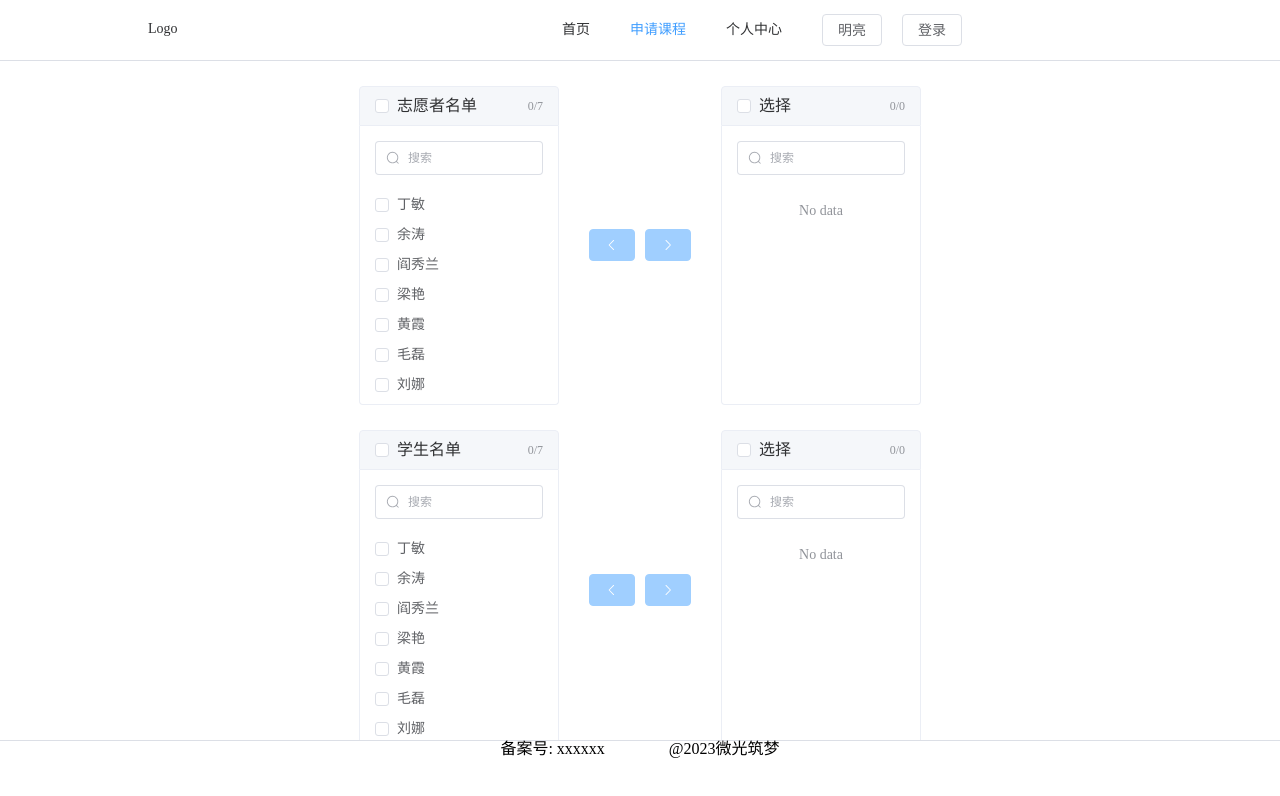
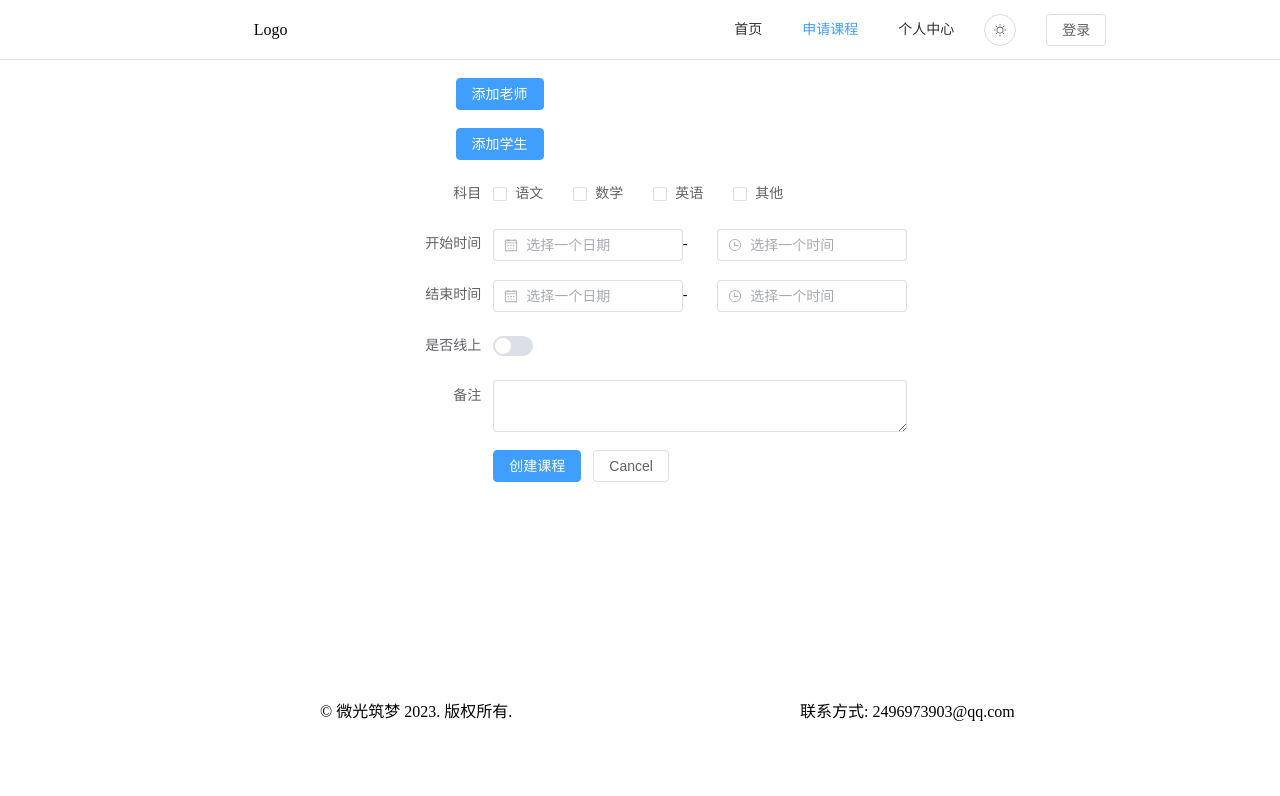
Before and after one commit to Bai-Zhi-shen/dim-light-dream-vue, a Vue app: page /course in a window 1280 px wide. Shown: the top 796 px of the page. Built offline with nearby package versions, Linux system fonts and the light colour scheme.

Commit message:
新增个人信息 选择课程-添加删除选项 完善首页 优化界面布局

```diff
--- a/index.html
+++ b/index.html
@@ -4,7 +4,7 @@
     <meta charset="UTF-8" />
     <link rel="icon" type="image/svg+xml" href="/vite.svg" />
     <meta name="viewport" content="width=device-width, initial-scale=1.0" />
-    <title>Vite + Vue + TS</title>
+    <title>微光筑梦</title>
   </head>
   <body>
     <div id="app"></div>
--- a/src/App.vue
+++ b/src/App.vue
@@ -1,19 +1,22 @@
 <template>
-  <el-container>
-    <el-header class="header">
-      <Menu @changLoginVisible="changLoginVisible" :userName="userName"></Menu>
-    </el-header>
-    <el-main class="main">
-      <router-view></router-view>
-    </el-main>
-    <el-footer class="footer">
-      <div style="text-align: center; position:relative;">
-        <span>备案号:
-          xxxxxx</span>&nbsp;&nbsp;&nbsp;&nbsp;&nbsp;&nbsp;&nbsp;&nbsp;&nbsp;&nbsp;&nbsp;&nbsp;&nbsp;&nbsp;&nbsp;&nbsp;<span>@2023微光筑梦</span>
-      </div>
-    </el-footer>
-  </el-container>
-  <Login v-if="isLoginVisible" @changLoginVisible="changLoginVisible" @refreshingLoginStatus="refreshingLoginStatus"></Login>
+  <div class="header">
+    <Menu @changLoginVisible="changLoginVisible" :user="user" ></Menu>
+  </div>
+
+  <div class="main">
+    <router-view :user="user" style="min-height:calc(100vh - 200px);"></router-view>
+
+    <el-row style="height: 100px;">
+      <el-col :span="6" :offset="6" style="display: flex;">
+        <text style="margin: auto 0;">© 微光筑梦 2023. 版权所有.</text>
+      </el-col>
+      <el-col :span="6" :offset="3" style="display: flex;">
+        <text style="margin: auto 0;">联系方式: 2496973903@qq.com</text>
+      </el-col>
+    </el-row>
+  </div>
+  <Login v-if="isLoginVisible" @changLoginVisible="changLoginVisible" @refreshingLoginStatus="refreshingLoginStatus">
+  </Login>
 </template>
 
 <script setup lang="ts">
@@ -22,8 +25,9 @@ import Login from '@/components/Login.vue'
 import { ref } from 'vue'
 import axios from 'axios'
 
+
 const isLoginVisible = ref(false)
-const userName = ref('')
+const user = ref('')
 
 const changLoginVisible = (on_off: boolean) => {
   isLoginVisible.value = on_off
@@ -44,7 +48,7 @@ const login = () => {
       .then(res => {                    //请求成功后执行函数
         if (res.data.code === 1) {
           //请求成功之后给用户名赋值
-          userName.value = res.data.data.userName
+          user.value = res.data.data
         } else {
           console.log("登录失败")
         }
@@ -60,33 +64,16 @@ login()
 
 <style scoped>
 .header {
-  height: 60px;
-  padding: 0;
   position: sticky;
   top: 0;
-  z-index: 999;
+  z-index: 10;
 }
 
 .main {
-  padding: 0;
-  position: absolute;
-  left: 0;
   top: 60px;
-  right: 0;
-  bottom: 60px;
+  height: calc(100vh - 57px);
   overflow-y: auto;
   overflow-x: hidden;
-}
-
-.footer {
-  padding: 0;
-  position: absolute;
-  left: 0;
-  right: 0;
-  bottom: 0;
-  width: 100%;
-  height: 60px;
-  border-top: solid 1px var(--el-menu-border-color);
 }
 
 .logo {
--- a/src/style.css
+++ b/src/style.css
@@ -3,46 +3,9 @@
    License: none (public domain)
 */
 
-html, body, div, span, applet, object, iframe,
-h1, h2, h3, h4, h5, h6, p, blockquote, pre,
-a, abbr, acronym, address, big, cite, code,
-del, dfn, em, img, ins, kbd, q, s, samp,
-small, strike, strong, sub, sup, tt, var,
-b, u, i, center,
-dl, dt, dd, ol, ul, li,
-fieldset, form, label, legend,
-table, caption, tbody, tfoot, thead, tr, th, td,
-article, aside, canvas, details, embed,
-figure, figcaption, footer, header, hgroup,
-menu, nav, output, ruby, section, summary,
-time, mark, audio, video {
+html, body{
 	margin: 0;
-	padding: 0;
-	border: 0;
-	font-size: 100%;
-	font: inherit;
-	vertical-align: baseline;
 }
-/* HTML5 display-role reset for older browsers */
-article, aside, details, figcaption, figure,
-footer, header, hgroup, menu, nav, section {
-	display: block;
+:root{
+   --el-menu-bg-color: #ffffff;
 }
-body {
-	line-height: 1;
-}
-ol, ul {
-	list-style: none;
-}
-blockquote, q {
-	quotes: none;
-}
-blockquote:before, blockquote:after,
-q:before, q:after {
-	content: '';
-	content: none;
-}
-table {
-	border-collapse: collapse;
-	border-spacing: 0;
-}
--- a/src/views/Course.vue
+++ b/src/views/Course.vue
@@ -1,19 +1,49 @@
 <template>
-
-  <el-row justify="center" style="margin: 2%;">
-    <el-transfer v-model="value" filterable :filter-method="filterMethod" filter-placeholder="搜索"
-      :titles="['志愿者名单', '选择']" :data="data" />
-  </el-row>
-
-  <el-row justify="center" style="margin: 2%;">
-    <el-transfer v-model="value" filterable :filter-method="filterMethod" filter-placeholder="搜索" :titles="['学生名单', '选择']"
-      :data="data" />
-  </el-row>
-
   <el-row justify="center">
     <el-col :span="10">
       <el-form :model="form" label-width="120px">
-
+        <br />
+        <el-form-item v-for="(teacher, index) in form.teachers" :key="teacher.id" :label="'老师' + (index + 1)"
+          :prop="'teacher.' + index + '.value'" :rules="{
+            required: true,
+            message: '不能为空',
+            trigger: 'blur',
+          }">
+          <el-row :gutter="20">
+            <el-col :span="20">
+              <el-input v-model="teacher.name" />
+            </el-col>
+            <el-col :span="4">
+              <el-button type="danger" :icon="Delete" circle @click.prevent="removeTeacher(teacher)"></el-button>
+            </el-col>
+          </el-row>
+        </el-form-item>
+        <el-row :gutter="20">
+          <el-col :span="4"></el-col>
+          <el-button type="primary" @click="addTeacher">添加老师</el-button>
+        </el-row>
+        <br />
+        <el-form-item v-for="(student, index) in form.students" :key="student.id" :label="'学生' + (index + 1)"
+          :prop="'student.' + index + '.value'" :rules="{
+            required: true,
+            message: '不能为空',
+            trigger: 'blur',
+          }">
+          <el-row :gutter="20">
+            <el-col :span="20">
+              <el-input v-model="student.name" />
+            </el-col>
+            <el-col :span="4">
+              <el-button type="danger" :icon="Delete" circle @click.prevent="removeStudent(student)"></el-button>
+            </el-col>
+          </el-row>
+        </el-form-item>
+        <el-row :gutter="20">
+          <el-col :span="4">
+          </el-col>
+          <el-button type="primary" @click="addStudent">添加学生</el-button>
+        </el-row>
+        <br />
         <el-form-item label="科目">
           <el-checkbox-group v-model="form.subject">
             <el-checkbox label="语文" name="type" />
@@ -67,10 +97,22 @@
 
 <script setup lang="ts">
 import { reactive } from 'vue'
-import { ref } from 'vue'
+import { Delete } from '@element-plus/icons-vue'
 
 // do not use same name with ref
-const form = reactive({
+const form = reactive<{
+  teachers: TeacherItem[]
+  students: StudentItem[]
+  subject: string[]
+  startDate: string
+  startTime: string
+  endDate: string
+  endTime: string
+  online: boolean
+  desc: string
+}>({
+  teachers: [],
+  students: [],
   subject: [],
   startDate: '',
   startTime: '',
@@ -80,39 +122,38 @@ const form = reactive({
   desc: '',
 })
 
-interface Option {
-  key: number
-  label: string
-  initial: string
+interface TeacherItem {
+  id: number
+  name: string
+}
+const removeTeacher = (item: TeacherItem) => {
+  const index = form.teachers.indexOf(item)
+  if (index !== -1) {
+    form.teachers.splice(index, 1)
+  }
+}
+const addTeacher = () => {
+  form.teachers.push({
+    id: Date.now(),
+    name: '',
+  })
 }
 
-const generateData = () => {
-  const data: Option[] = []
-  const states = [
-    '丁敏',
-    '余涛',
-    '阎秀兰',
-    '梁艳',
-    '黄霞',
-    '毛磊',
-    '刘娜 ',
-  ]
-  const initials = ['CA', 'IL', 'MD', 'TX', 'FL', 'CO', 'CT']
-  states.forEach((city, index) => {
-    data.push({
-      label: city,
-      key: index,
-      initial: initials[index],
-    })
+interface StudentItem {
+  id: number
+  name: string
+}
+const removeStudent = (item: TeacherItem) => {
+  const index = form.students.indexOf(item)
+  if (index !== -1) {
+    form.students.splice(index, 1)
+  }
+}
+const addStudent = () => {
+  form.students.push({
+    id: Date.now(),
+    name: '',
   })
-  return data
-}
-
-const data = ref<Option[]>(generateData())
-const value = ref([])
-
-const filterMethod = (query:any, item:any) => {
-  return item.initial.toLowerCase().includes(query.toLowerCase())
 }
 
 // 提交表单
--- a/src/views/Menu.vue
+++ b/src/views/Menu.vue
@@ -1,15 +1,13 @@
 <template>
-    <div style="border-bottom: solid 1px var(--el-menu-border-color); width: 100%;">
-        <div style="width: 80%; margin:0 auto;">
-            <el-menu :default-active="activeIndex" :ellipsis="false" class="el-menu-demo" mode="horizontal"
-                style="border-bottom:0px;">
+    <el-menu :default-active="activeIndex" class="el-menu-demo" mode="horizontal">
 
-                <el-menu-item index="">
+        <el-col :span="4"></el-col>
+
+        <div index="">
             Logo
-                </el-menu-item>
+        </div>
 
-                <div class="flex-grow" />
-                <div class="flex-grow" />
+        <el-col :span="8"></el-col>
 
         <router-link to="/home">
             <el-menu-item index="1">
@@ -26,29 +24,31 @@
                 个人中心
             </el-menu-item>
         </router-link>
-                <el-button @click="toggleDark()" style="margin-left: 20px;">
-                    <span class="ml-2">{{ isDark ? '暗黑' : '明亮' }}</span>
-                </el-button>
 
-                <div v-if="!userName" style="display: flex;width: 250px;margin-left: 20px;">
+        <div style="margin: 0 10px;">
+            <el-button @click="toggleDark()" :icon="Sunny" circle v-if="!isDark" />
+            <el-button @click="toggleDark()" :icon="Moon" circle v-if="isDark" />
+        </div>
+        <el-col :span="4">
+            <div v-if="!user" style="width: 200px;margin-left: 20px;">
                 <el-button @click="showLoginModal()">
                     <span class="ml-2">登录</span>
                 </el-button>
             </div>
-                <div v-if="userName" style="display: flex;width: 250px;margin-left: 20px;">
-                    <span style="display: flex;align-items: center;">欢迎您，{{ userName }}&nbsp;&nbsp;&nbsp;&nbsp;</span>
+            <div v-if="user" style="width: 200px;margin-left: 20px;">
+                <el-text class="mx-1">欢迎您，{{ user.userName }}&nbsp;&nbsp;&nbsp;&nbsp;</el-text>
                 <el-button @click="exitLogin()">
                     <span class="ml-2">退出登录</span>
                 </el-button>
             </div>
+        </el-col>
     </el-menu>
-        </div>
-    </div>
 </template>
 
 <script setup lang="ts">
 import { ref } from 'vue'
 import { useDark, useToggle } from '@vueuse/core'
+import { Sunny, Moon } from '@element-plus/icons-vue'
 
 const activeIndex = ref('1')
 
@@ -72,9 +72,9 @@ const showLoginModal = () => {
     emit('changLoginVisible', true)
 }
 
-const props = defineProps({
-    userName: String
-})
+defineProps<{
+    user?: any
+}>()
 
 const exitLogin = () => {
     localStorage.removeItem('token')
```
Also changed, not shown: src/components/Login.vue (+14 -12 lines), src/views/Home.vue (+70 -4 lines), src/views/My.vue (+32 -2 lines). Lines whose indentation alone changed are shown as unchanged.
